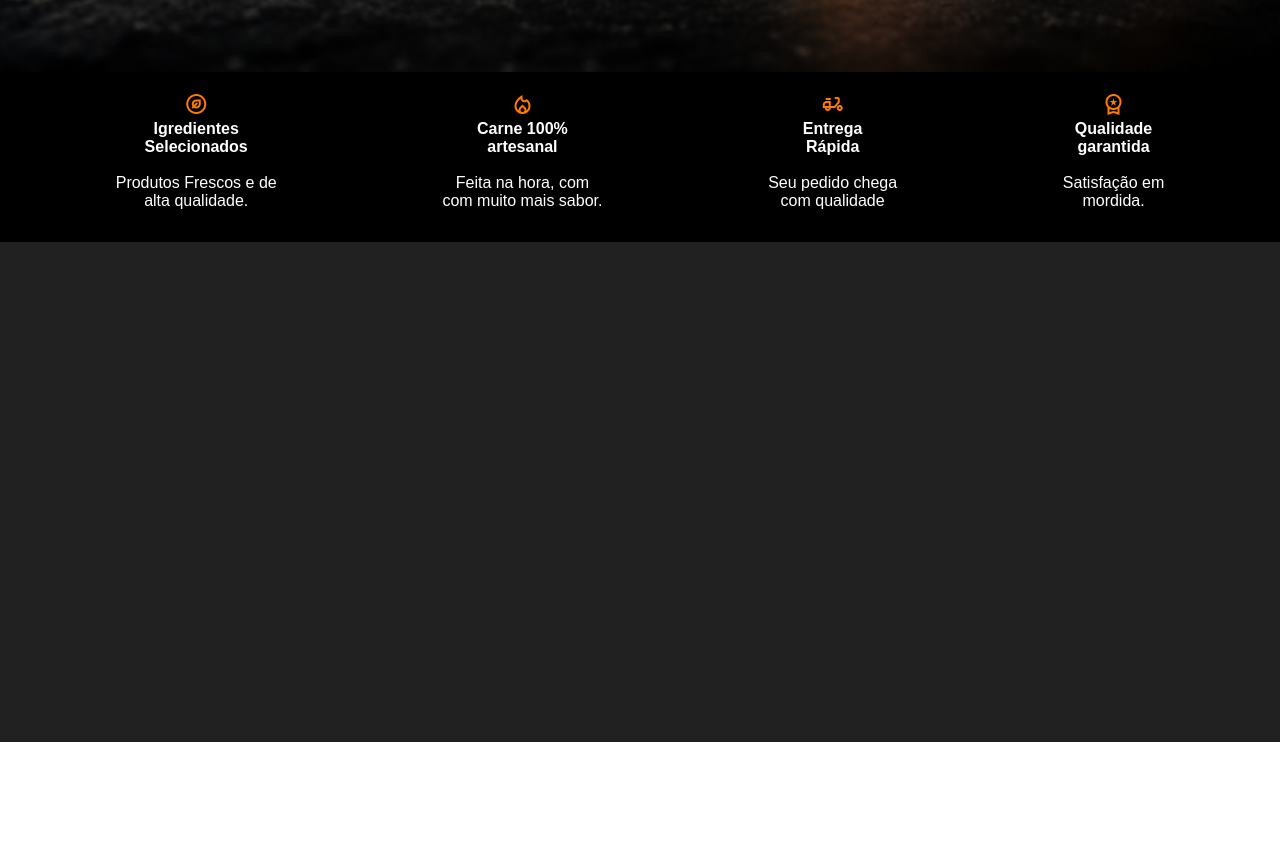
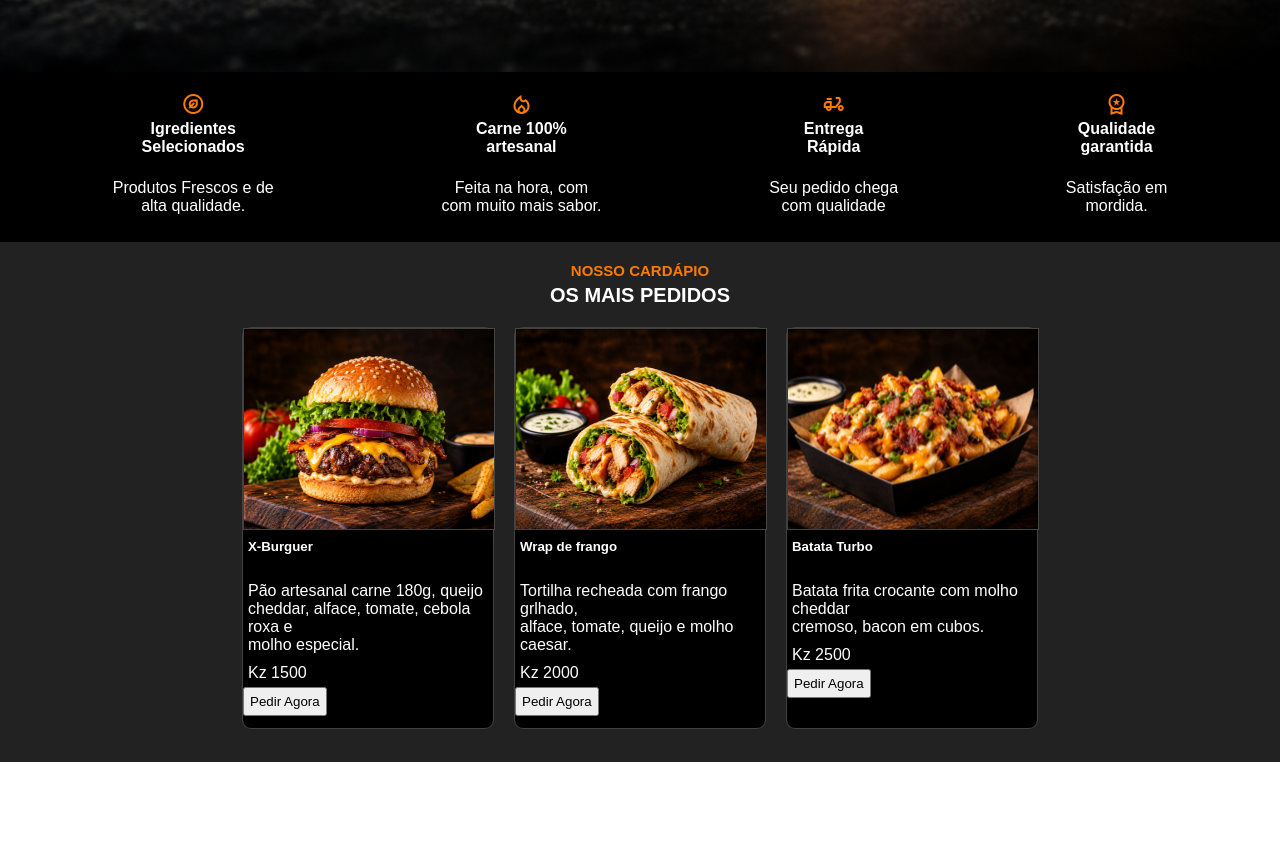
Before and after one commit to franciscofonseca19/Lading-Page, a plain HTML site: page index.html in a window 1280 px wide. Shown: the part 578-1435 px from the top of the page. After the commit the page ends 1340 px from the top, so only its background shows below. Drawn offline with nearby package versions, Linux system fonts and the light colour scheme; a web font is replaced by a local one.

Commit message:
Modificação

```diff
--- a/estilos/style.css
+++ b/estilos/style.css
@@ -201,7 +201,54 @@ ul > li> a:hover{
 }
 
 
+.cardapio{
+
+    background-color: rgb(35, 34, 34);
+    height: 500px;
+   padding-top: 20px;
+}
+
+.nosso{
+    color:#ff7a00;
+    font-size: 15px;
+}
+
+.mais{
+    color: white;
+    font-size: 20px;
+    padding-top: 5px;
+}
+
+.pedidos{
+    text-align: center;
+    margin-bottom: 20px;
+}
+
 .cardapios{
-    background-color: rgb(34, 33, 33);
-    height: 500px;
+    display: flex;
+    gap: 50px;
+    justify-content: center;
+    gap: 20px;
+    margin-top: 20px;
 }
+
+.card{
+    border: 1px solid rgba(77, 77, 77, 0.852);
+
+    border-radius: 9px 9px;
+    background-color: black;
+    height: 400px;
+    width: 250px;
+
+
+}
+
+.card > img{
+    height: 50%;
+    width: 100%;
+    border: 1px solid rgba(77, 77, 77, 0.852);
+}
+
+h5, p, button{
+    padding: 5px 5px;
+}
--- a/index.html
+++ b/index.html
@@ -90,7 +90,7 @@
                         </p>
             </div>
 
-                <div class="itens"> <span class="material-symbols-outlined">
+                <div class="itens"><span class="material-symbols-outlined">
                      workspace_premium
                     </span><h4>Qualidade <br> garantida</h4><br>
                 <p>Satisfação em <br>
@@ -98,24 +98,45 @@
                 </div>
             </section>
 
-        <section class="cardapios"></section>
-
-           <div class="titulo">
-               <h5 class="nosso">NOSSO CARDÁPIO</h5>
-               <h2 class="pedidos">OS MAIS PEDIDOS</h2>
-           </div>
-
-        <div class="card"><img src="" alt="" id="">
-
-        </div>
+        <section class="cardapio">
+            <div class="pedidos">
+                <h4 class="nosso">NOSSO CARDÁPIO</h4>
+                <h2 class="mais">OS MAIS PEDIDOS</h2>
+            </div>
 
 
-        <div class="card">A<img src="" alt="" id="">
+        <div class="cardapios">
+            <div class="card"><img src="imagens/card-01.png" alt="hamburguer" id="">
+            <h5>X-Burguer</h5> <br>
+            <p>Pão artesanal carne 180g, queijo <br>
+                cheddar, alface, tomate, cebola roxa e <br>
+                molho especial.
+
+                <p>Kz 1500</p>
+                <button class="btn-card">Pedir Agora</button>
+
+
+            </p>
+            </div>
+
+            <div class="card"><img src="imagens/card-02.png" alt="batata turbo" id="">
+                <h5>Wrap de frango</h5> <br>
+                <p>Tortilha recheada com frango grlhado, <br>
+                    alface, tomate, queijo e molho caesar.
+                </p>
+                <p>Kz 2000</p>
+                <button class="btn-card">Pedir Agora</button>
+            </div>
+
+            <div class="card"><img src="imagens/card-03.png" alt="wrap de frango" id="">
+               <h5>Batata Turbo</h5> <br>
+                <p>Batata frita crocante com molho cheddar <br>
+                    cremoso, bacon em cubos.
+                </p>
+                <p>Kz 2500</p>
+                <button class="btn-card">Pedir Agora</button>
+            </div>
         </div>
-
-        <div class="card">B<img src="" alt=""></div>
-
-        <div class="card">C<img src="" alt="">
         </section>
 
     </main>
```
